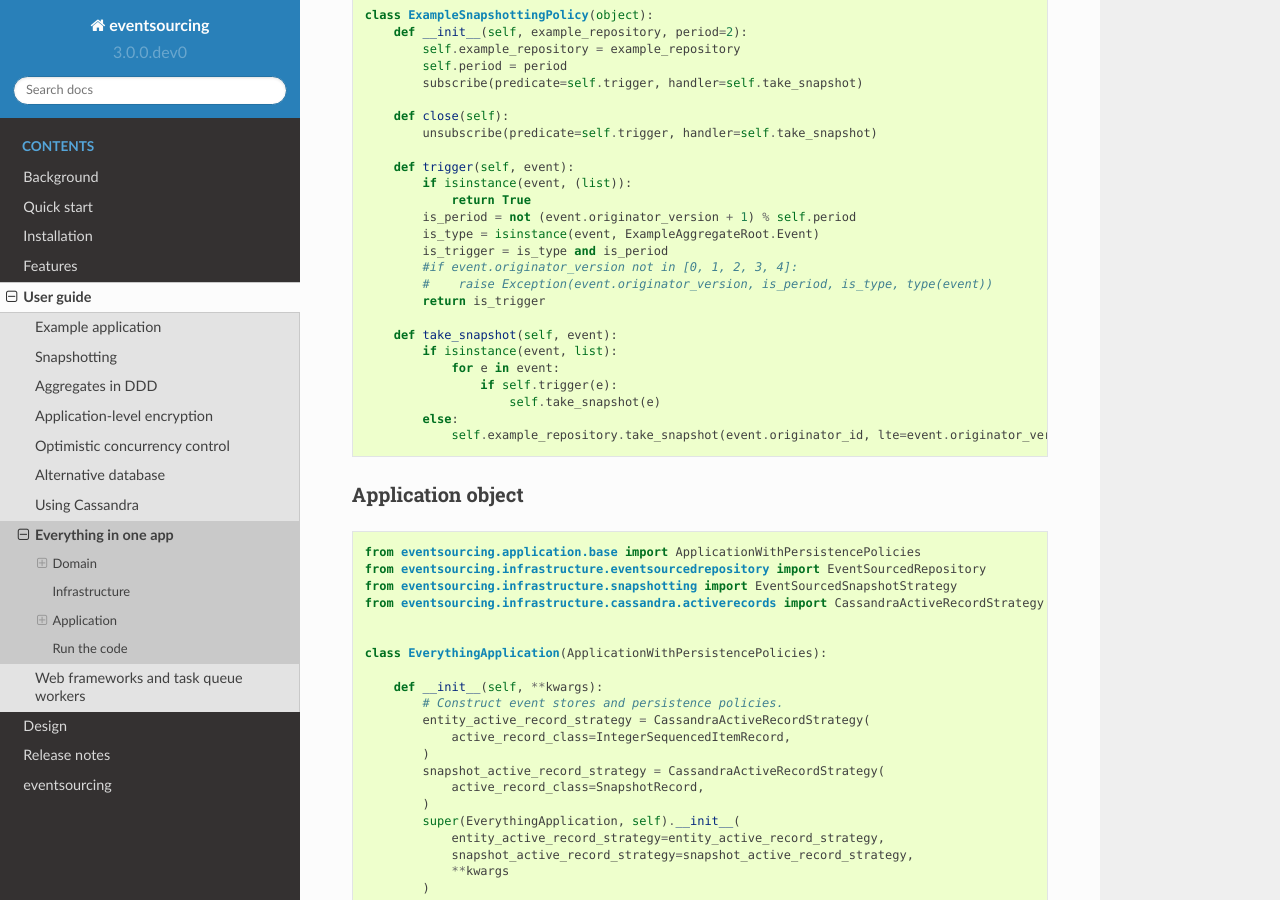
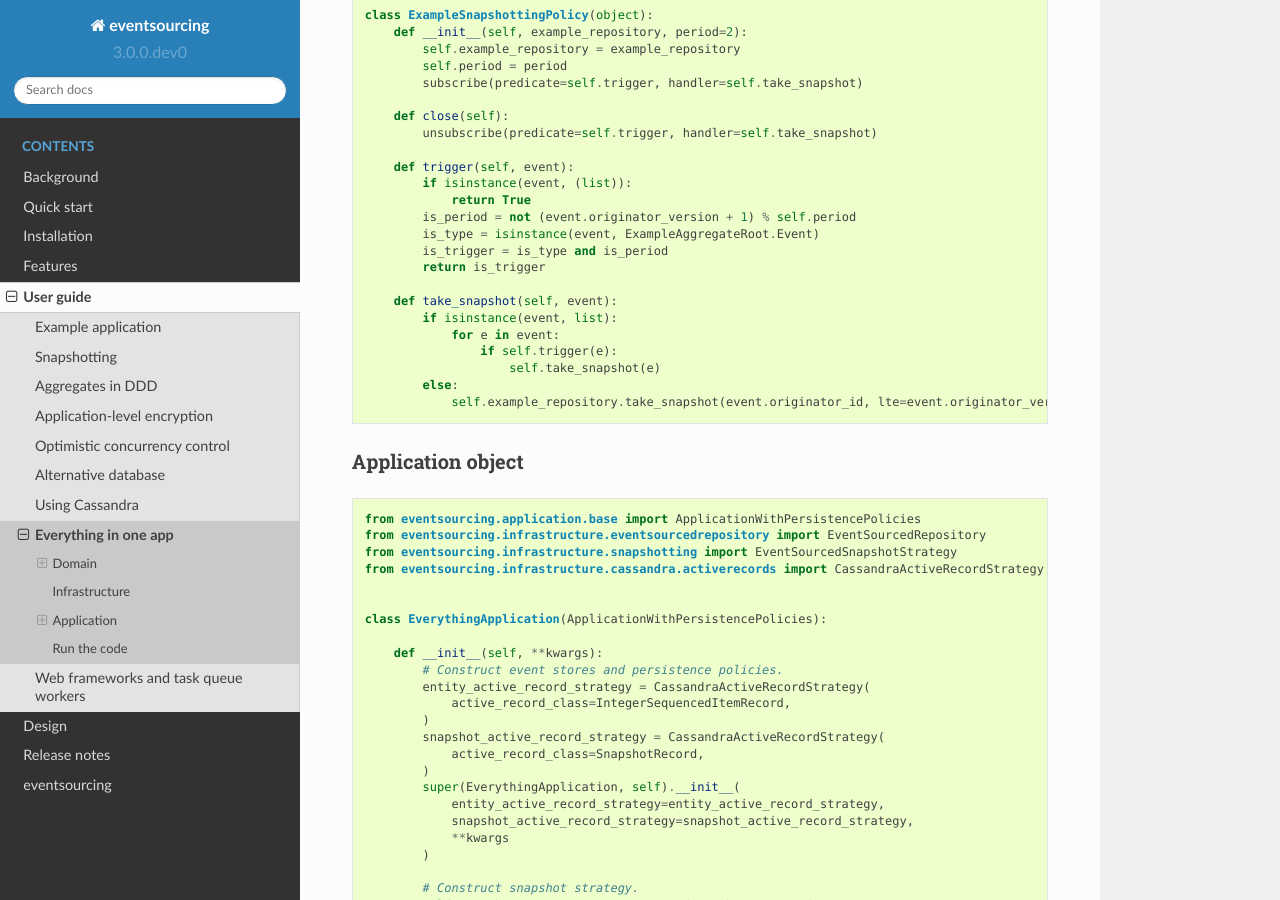
Before and after one commit to pyeventsourcing/eventsourcing, a Sphinx documentation site: the page built from docs/topics/user_guide/everything.rst, in a window 1280 px wide and 900 px high, scrolled down 3077 px. Built offline with Sphinx 7.4.7 and the Read the Docs theme 2.0.0, drawn with Linux system fonts in a browser that asks for light colours.

Commit message:
Removed two commented out lines of code.

```diff
--- a/docs/topics/user_guide/everything.rst
+++ b/docs/topics/user_guide/everything.rst
@@ -199,8 +199,6 @@ Snapshotting policy
             is_period = not (event.originator_version + 1) % self.period
             is_type = isinstance(event, ExampleAggregateRoot.Event)
             is_trigger = is_type and is_period
-            #if event.originator_version not in [0, 1, 2, 3, 4]:
-            #    raise Exception(event.originator_version, is_period, is_type, type(event))
             return is_trigger
 
         def take_snapshot(self, event):
```
